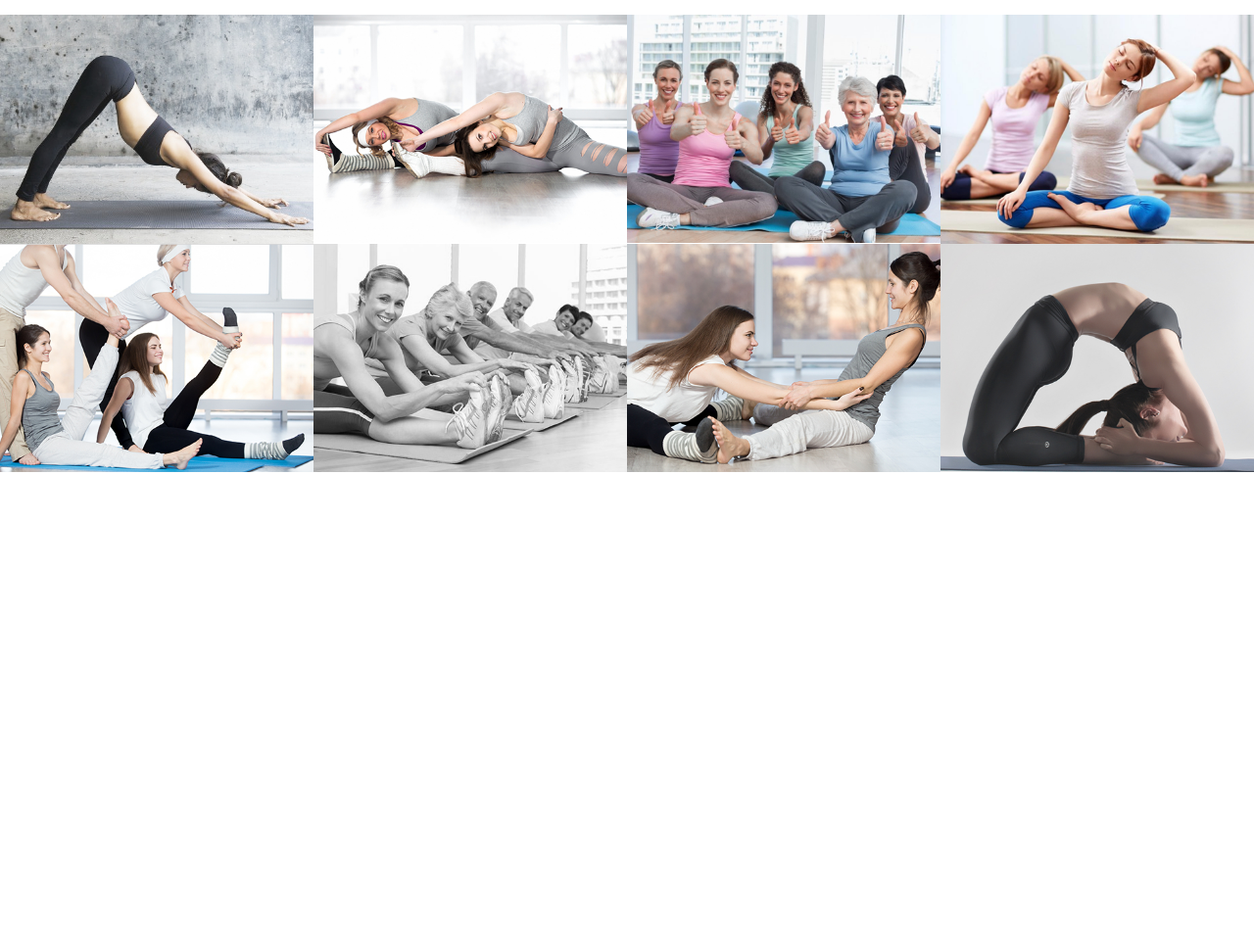
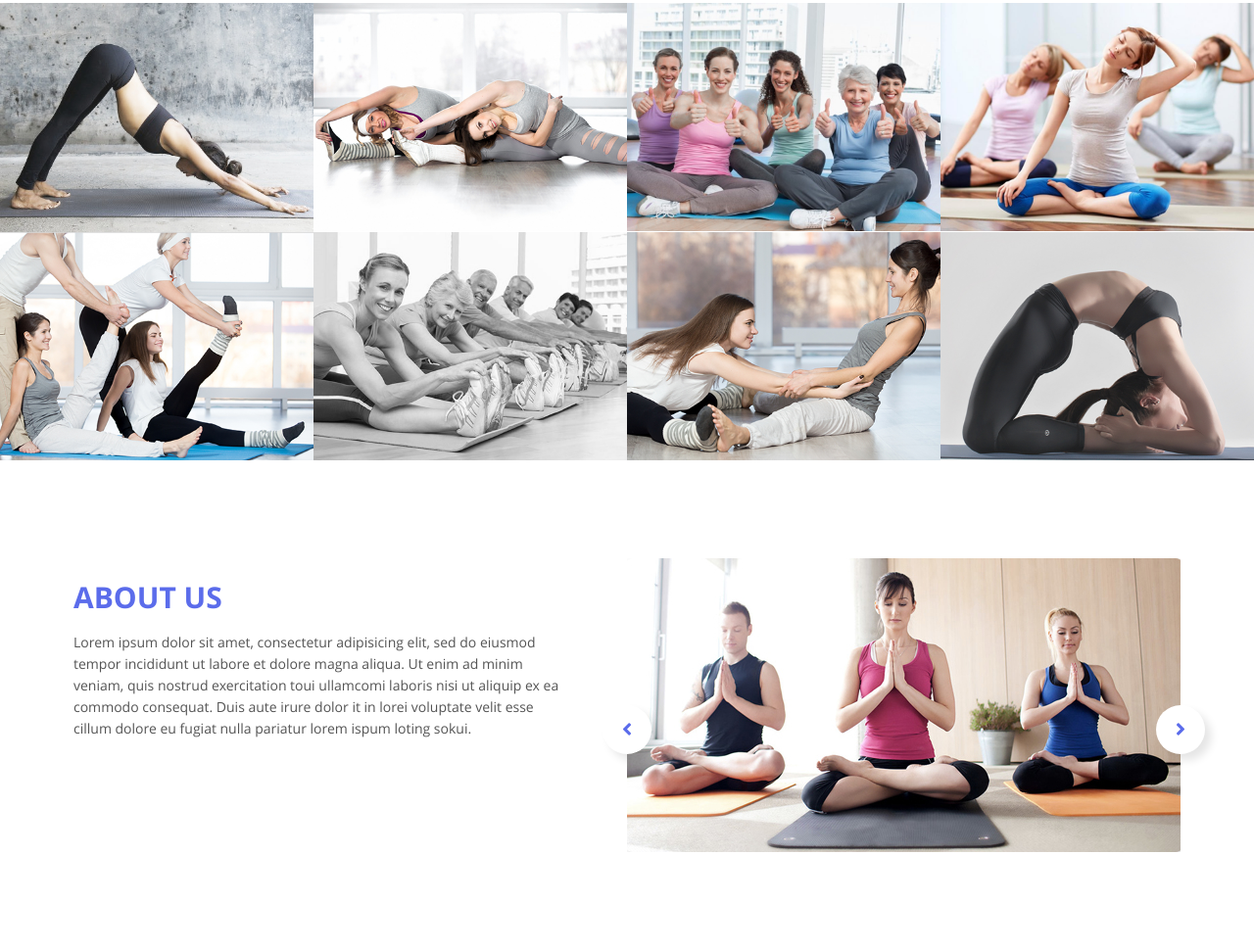
Before and after one commit to VladislavLinnik/dzencode-test, a website: page app/index.html in a window 1280 px wide. Shown: the part 1684-2654 px from the top of the page at 98% size. Before the commit the page ends 2166 px from the top, so only its background shows below. Drawn offline with Linux system fonts and the light colour scheme; files whose address does not match are found by name.

Commit message:
Created adbout section and slider

```diff
--- /dev/null
+++ b/app/css/slick.css
@@ -0,0 +1,119 @@
+/* Slider */
+.slick-slider
+{
+    position: relative;
+
+    display: block;
+    box-sizing: border-box;
+
+    -webkit-user-select: none;
+       -moz-user-select: none;
+        -ms-user-select: none;
+            user-select: none;
+
+    -webkit-touch-callout: none;
+    -khtml-user-select: none;
+    -ms-touch-action: pan-y;
+        touch-action: pan-y;
+    -webkit-tap-highlight-color: transparent;
+}
+
+.slick-list
+{
+    position: relative;
+
+    display: block;
+    overflow: hidden;
+
+    margin: 0;
+    padding: 0;
+}
+.slick-list:focus
+{
+    outline: none;
+}
+.slick-list.dragging
+{
+    cursor: pointer;
+    cursor: hand;
+}
+
+.slick-slider .slick-track,
+.slick-slider .slick-list
+{
+    -webkit-transform: translate3d(0, 0, 0);
+       -moz-transform: translate3d(0, 0, 0);
+        -ms-transform: translate3d(0, 0, 0);
+         -o-transform: translate3d(0, 0, 0);
+            transform: translate3d(0, 0, 0);
+}
+
+.slick-track
+{
+    position: relative;
+    top: 0;
+    left: 0;
+
+    display: block;
+    margin-left: auto;
+    margin-right: auto;
+}
+.slick-track:before,
+.slick-track:after
+{
+    display: table;
+
+    content: '';
+}
+.slick-track:after
+{
+    clear: both;
+}
+.slick-loading .slick-track
+{
+    visibility: hidden;
+}
+
+.slick-slide
+{
+    display: none;
+    float: left;
+
+    height: 100%;
+    min-height: 1px;
+}
+[dir='rtl'] .slick-slide
+{
+    float: right;
+}
+.slick-slide img
+{
+    display: block;
+}
+.slick-slide.slick-loading img
+{
+    display: none;
+}
+.slick-slide.dragging img
+{
+    pointer-events: none;
+}
+.slick-initialized .slick-slide
+{
+    display: block;
+}
+.slick-loading .slick-slide
+{
+    visibility: hidden;
+}
+.slick-vertical .slick-slide
+{
+    display: block;
+
+    height: auto;
+
+    border: 1px solid transparent;
+}
+.slick-arrow.slick-hidden {
+    display: none;
+}
--- a/app/index.html
+++ b/app/index.html
@@ -8,21 +8,22 @@
 	<meta name="keywords" constent="Ключевые слова">
 	<meta name="author" content="Автор">
 
-	<!-- ДЛЯ АДАПТИВЫ -->
+	<!-- FOR CORRECT ADAPTIVE -->
 	<meta http-equiv="X-UA-Compatible" content="IE=edge,chrome=1">
 	<meta name="HandheldFriendly" content="true">
 	<meta name="viewport" content="width=device-width, initial-scale=1.0">
 
-	<!-- ИКОНКА -->
+	<!-- FAVICON -->
 	<link rel="shortcut icon" href="img/favicon.ico" type="image/x-icon">
 
-	<!-- СТИЛИ -->
+	<!-- STYLES -->
+	<link rel="stylesheet" href="css/slick.css">
 	<link rel="stylesheet" href="css/style.css">
 
-	<!-- ПОДКЛЮЧЕНИЕ JQUERY -->
+	<!-- JQUERY -->
 	<script src="js/jquery.3.3.1.min.js"></script>
 
-	<!-- СКРИПТЫ -->
+	<!-- SCRIPTS -->
 	<link rel="stylesheet" href="https://use.fontawesome.com/releases/v5.2.0/css/all.css" integrity="sha384-hWVjflwFxL6sNzntih27bfxkr27PmbbK/iSvJ+a4+0owXq79v+lsFkW54bOGbiDQ" crossorigin="anonymous">
 
 
@@ -99,8 +100,8 @@
 	</section>
 
 	<!-- programs -->
-	<section class="programs">
-		<div class="container section">
+	<section class="programs section">
+		<div class="container">
 			<div class="programs-text">
 				<h3 class="heading">Yoga Feature Program</h3>
 				<p class="descr">Our Classes</p>
@@ -261,8 +262,33 @@
 		</ul>
 	</section>
 
+	<!-- about -->
+	<section class="about section">
+		<div class="container">
+			<div class="about__text">
+				<h2 class="heading">About us</h2>
+				<p class="descr">
+					Lorem ipsum dolor sit amet, consectetur adipisicing elit,
+					sed do eiusmod tempor incididunt ut labore et dolore magna
+					aliqua. Ut enim ad minim veniam, quis nostrud exercitation
+					toui ullamcomi laboris nisi ut aliquip ex ea commodo consequat. Duis aute irure dolor it in lorei voluptate velit esse cillum dolore eu fugiat nulla pariatur lorem ispum loting sokui.
+				</p>
+			</div>
+			<div class="about__slider">
+				<div class="slider js-about-slider">
+					<div class="slide">
+						<img src="img/slider/1.jpg" alt="">
+					</div>
+					<div class="slide">
+						<img src="img/slider/1.jpg" alt="">
+					</div>
+				</div>
+			</div>
+		</div>
+	</section>
 
 
+	<script src="js/slick.min.js"></script>
 	<script src="js/index.js"></script>
 </body>
 </html>
--- a/app/js/index.js
+++ b/app/js/index.js
@@ -1 +1,14 @@
 "use strict"
+
+$('.js-about-slider').slick({
+    prevArrow:"<button type='button' class='slick-prev pull-left'><i class='fa fa-angle-left' aria-hidden='true'></i></button>",
+    nextArrow:"<button type='button' class='slick-next pull-right'><i class='fa fa-angle-right' aria-hidden='true'></i></button>"
+});
+
+// $('.prev').click(function(){
+//     $('.slider').slick('slickPrev');
+// });
+
+// $('.next').click(function(){
+//     $('.slider').slick('slickNext');
+// });
--- a/src/sass/2_style.scss
+++ b/src/sass/2_style.scss
@@ -392,3 +392,69 @@ body {
         }
     }
 }
+
+.about {
+
+    .container {
+        display: flex;
+    }
+
+    &__text {
+        padding-top: 25px;
+        padding-right: 5%;
+        width: 50%;
+
+        .heading {
+            margin-bottom: 20px;
+            color: #5b6ceb;
+            font-size: 30px;
+            font-weight: 700;
+            text-transform: uppercase;
+        }
+
+        .descr {
+            color: #555;
+            font-size: 14px;
+            font-weight: 400;
+            line-height: 22px;
+        }
+    }
+
+    &__slider {
+        width: 50%;
+
+        .slider {
+            position: relative;
+
+            .slick-prev,
+            .slick-next {
+                position: absolute;
+                top: 50%;
+                transform: translateY(-50%);
+                z-index: 99;
+
+                width: 50px;
+                height: 50px;
+                background-color: #fff;
+                border-radius: 50%;
+                box-shadow: 6.4px 6.4px 9px rgba(0, 0, 0, 0.1);
+                cursor: pointer;
+
+                i {
+                    color:#5b6ceb;
+                    font-size: 20px;
+                }
+            }
+
+            .slick-prev {
+                left: 0;
+                transform: translateX(-50%);
+            }
+
+            .slick-next {
+                right: 0;
+                transform: translateX(50%);
+            }
+        }
+    }
+}
```
Also changed, not shown: app/css/style.css, app/img/slider/1.jpg (added), app/js/slick.min.js (added).
